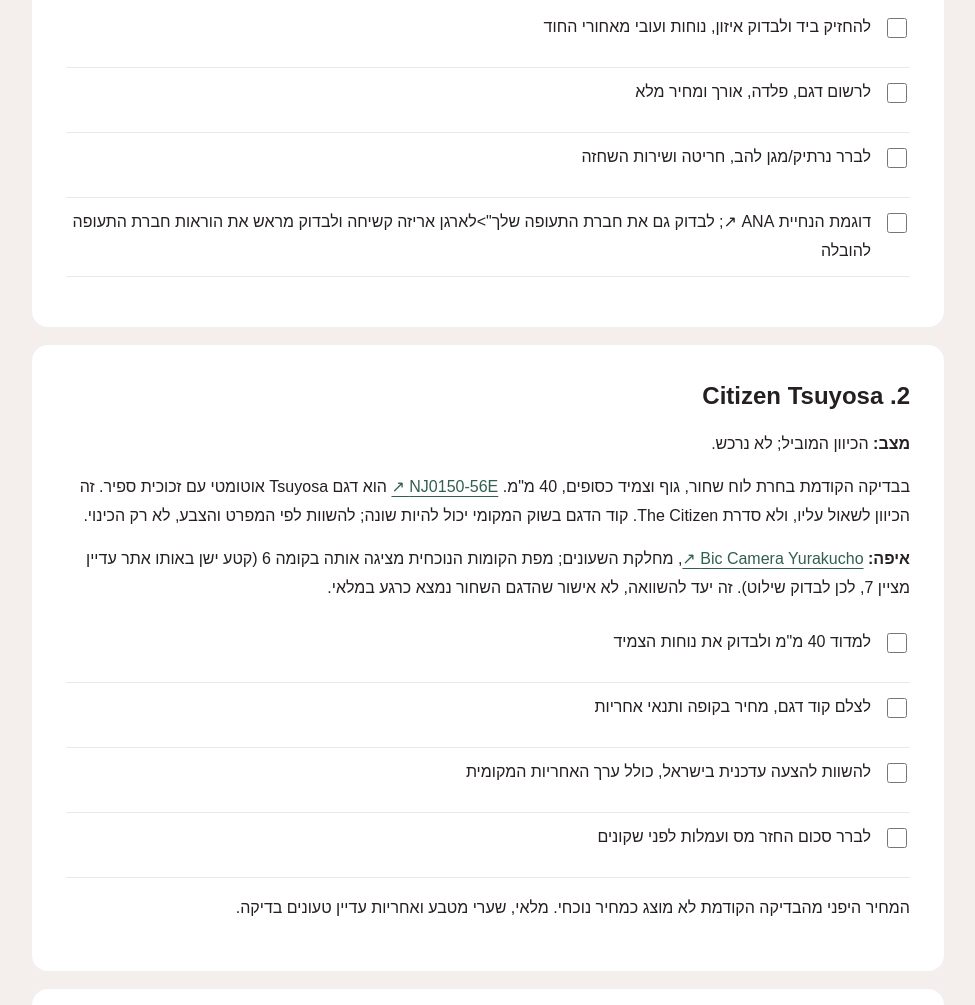
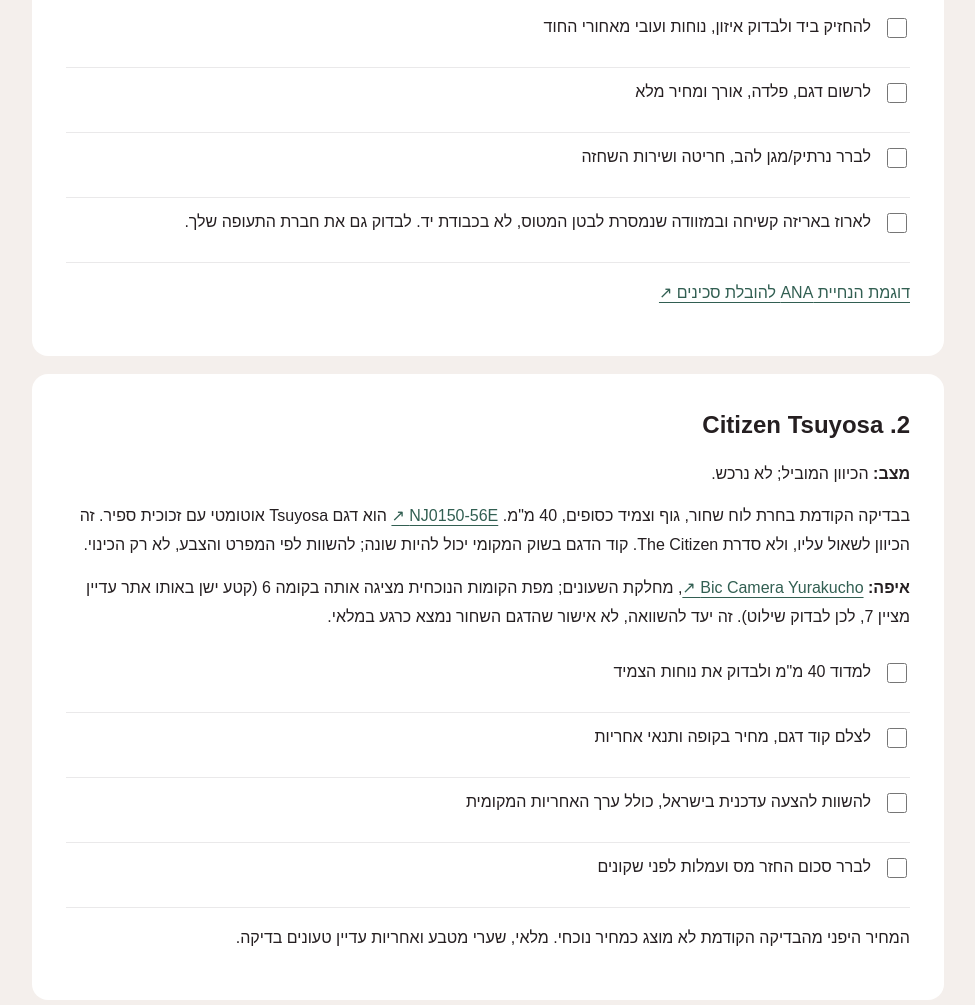
Before and after one commit to yuvalinstinct-maker/japan-shopping, a plain HTML site: page index.html in a window 1280 px wide. Shown: the part 1567-2572 px from the top of the page, without its empty margins (152-1127 px from the left). Drawn offline with Linux system fonts and the light colour scheme.

Commit message:
Update index.html

```diff
--- a/index.html
+++ b/index.html
@@ -8,7 +8,7 @@
 <p><strong>הכיוון שכבר בחרת:</strong> Gyuto עם השחזה דו-צדדית, כ-20 ס"מ (גם 210 מ"מ אם נוחה יותר), פלדת אל-חלד SG2/R2 וידית יפנית קלה. מיועדת לדגים, בשר ובישול כללי, לא לעצמות או מזון קפוא. התקציב הקודם היה עד ₪1,000 לסכין הראשית; זה לא תקציב מאושר לשתי סכינים יחד.</p>
 <p><strong>איפה:</strong> Kappabashi. להתחיל ב-<a href="https://kama-asa.co.jp/en/pages/shops" target="_blank" rel="noopener">KAMA-ASA ↗</a>, ב-2-24-1 Matsugaya. שעות שפורסמו: 11:00-17:30. יום הסכינים כבר שובץ בתכנון ל-17.11; לבדוק שוב את המסלול והשעות לפני הביקור.</p>
 <p><strong>השנייה:</strong> הצעה לבדיקה, לא בחירה שלך: להשוות סכין קטנה משלימה לפני שקונים עוד סכין שף באותו גודל. שתי סכינים דומות צריכות סיבה, לא רק להב יפה.</p>
-<ul><li class="check"><label><input type="checkbox" data-key="להחזיק ביד ולבדוק איזון, נוחות ועובי מאחורי החוד">להחזיק ביד ולבדוק איזון, נוחות ועובי מאחורי החוד</label></li><li class="check"><label><input type="checkbox" data-key="לרשום דגם, פלדה, אורך ומחיר מלא">לרשום דגם, פלדה, אורך ומחיר מלא</label></li><li class="check"><label><input type="checkbox" data-key="לברר נרתיק/מגן להב, חריטה ושירות השחזה">לברר נרתיק/מגן להב, חריטה ושירות השחזה</label></li><li class="check"><label><input type="checkbox" data-key="לארוז באריזה קשיחה ובמזוודה שנמסרת לבטן המטוס, לא בכבודת יד. <a href="https://www.ana.co.jp/en/jp/guide/boarding-procedures/baggage/domestic/caution-restriction02/" target="_blank" rel="noopener">דוגמת הנחיית ANA ↗</a>; לבדוק גם את חברת התעופה שלך">לארגן אריזה קשיחה ולבדוק מראש את הוראות חברת התעופה להובלה</label></li></ul>
+<ul><li class="check"><label><input type="checkbox" data-key="להחזיק ביד ולבדוק איזון, נוחות ועובי מאחורי החוד">להחזיק ביד ולבדוק איזון, נוחות ועובי מאחורי החוד</label></li><li class="check"><label><input type="checkbox" data-key="לרשום דגם, פלדה, אורך ומחיר מלא">לרשום דגם, פלדה, אורך ומחיר מלא</label></li><li class="check"><label><input type="checkbox" data-key="לברר נרתיק/מגן להב, חריטה ושירות השחזה">לברר נרתיק/מגן להב, חריטה ושירות השחזה</label></li><li class="check"><label><input type="checkbox" data-key="knife-packing">לארוז באריזה קשיחה ובמזוודה שנמסרת לבטן המטוס, לא בכבודת יד. לבדוק גם את חברת התעופה שלך.</label></li></ul><p><a href="https://www.ana.co.jp/en/jp/guide/boarding-procedures/baggage/domestic/caution-restriction02/" target="_blank" rel="noopener">דוגמת הנחיית ANA להובלת סכינים ↗</a></p>
 </section><section id="section-2"><h2>2. Citizen Tsuyosa</h2>
 <p><strong>מצב:</strong> הכיוון המוביל; לא נרכש.</p>
 <p>בבדיקה הקודמת בחרת לוח שחור, גוף וצמיד כסופים, 40 מ"מ. <a href="https://www.citizenwatch.com/us/en/product/NJ0150-56E" target="_blank" rel="noopener">NJ0150-56E ↗</a> הוא דגם Tsuyosa אוטומטי עם זכוכית ספיר. זה הכיוון לשאול עליו, ולא סדרת The Citizen. קוד הדגם בשוק המקומי יכול להיות שונה; להשוות לפי המפרט והצבע, לא רק הכינוי.</p>
```
